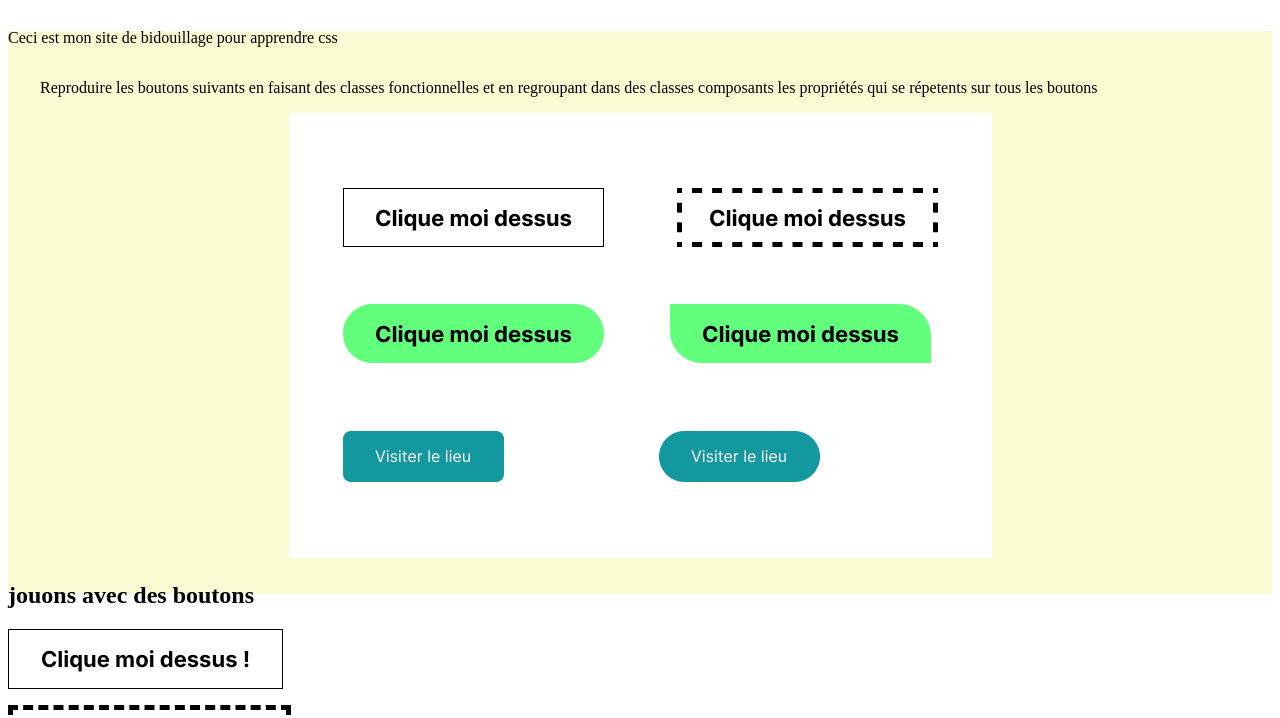
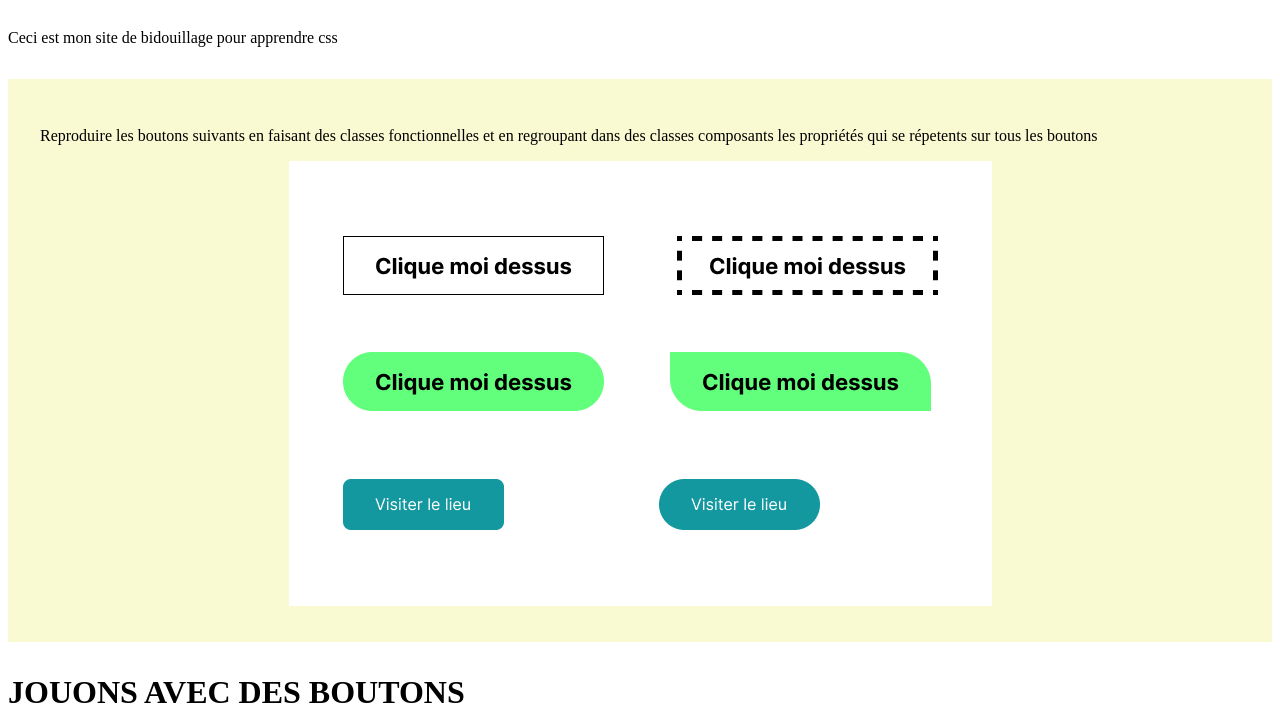
Before and after one commit to ludivineboc/bidouillecss, a plain HTML site: page index.html in a window 1280 px wide. Shown: the part 131-849 px from the top of the page. Drawn offline with Linux system fonts and the light colour scheme.

Commit message:
bouton re

```diff
--- a/style.css
+++ b/style.css
@@ -4,11 +4,17 @@
 h1{
     font-size: 64px;
 }
+h2{
+    font-size: 32px;
+}
+h1,h2{
+    text-transform : uppercase;
+}
 .consignes{
     background-color: lightgoldenrodyellow;
     padding: 32px;
-    margin-top: -32px;
-    margin-bottom: -32px;
+    margin-top: 32px;
+    margin-bottom: 32px;
 }
 .center{
     text-align: center;
```
